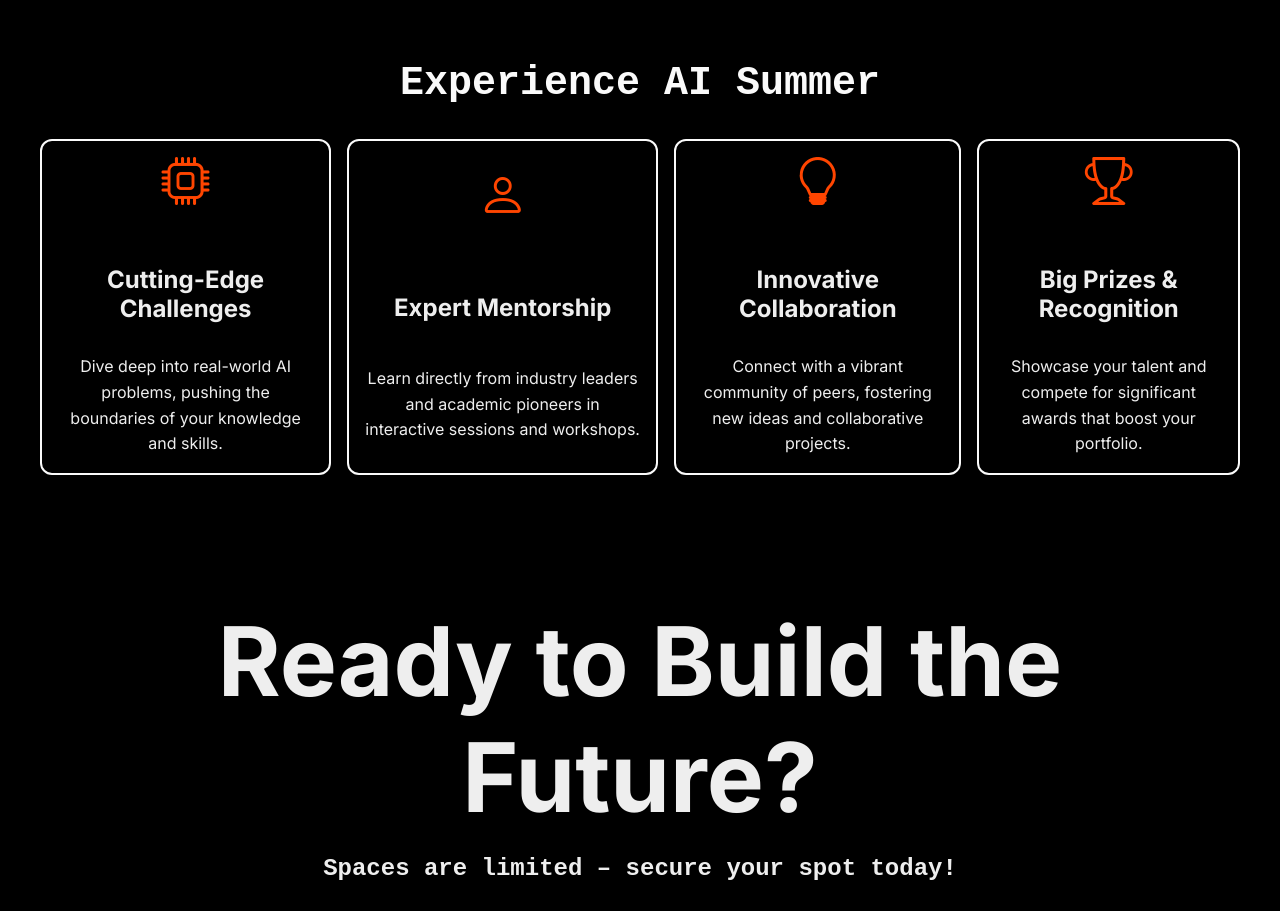
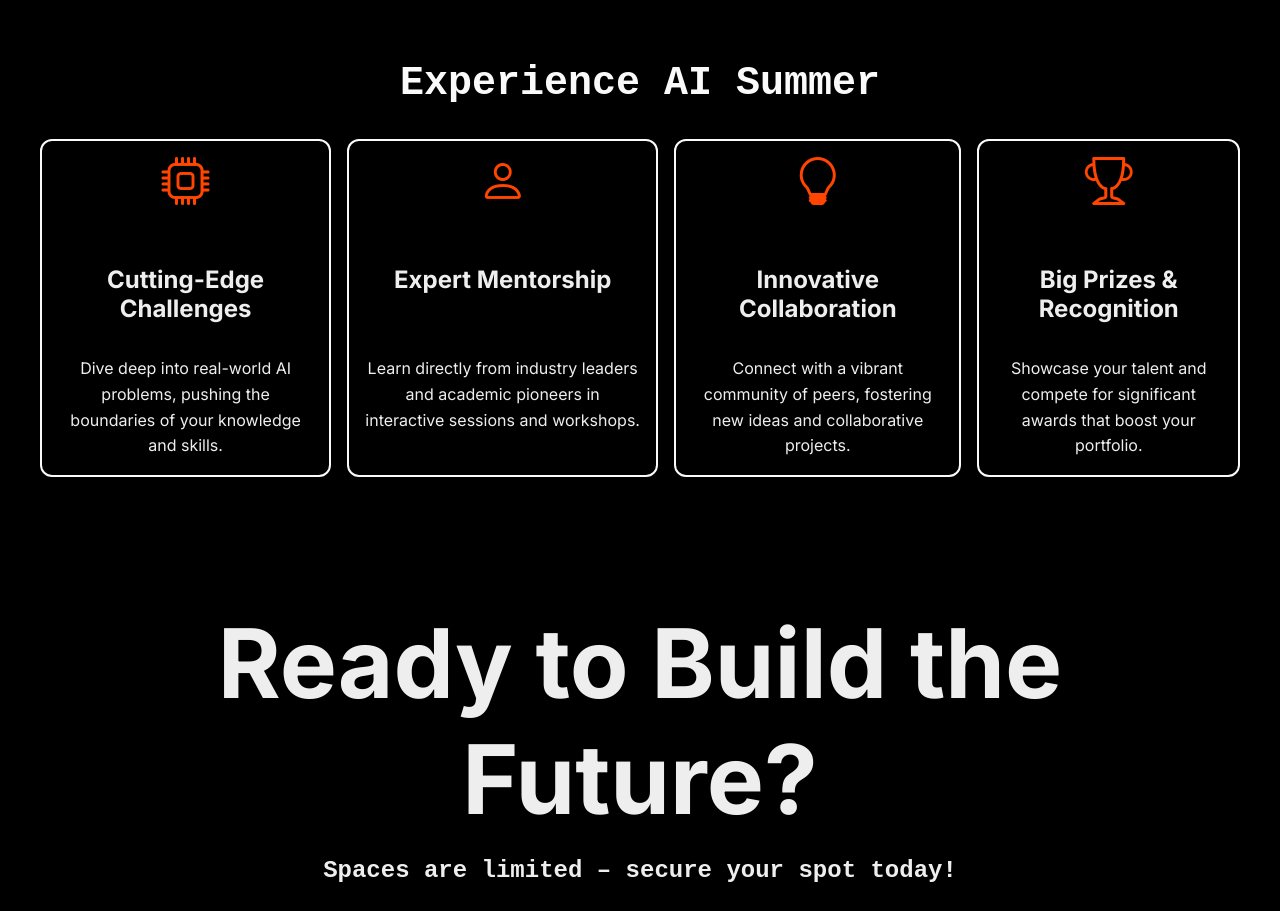
Before and after one commit to tmielniczek/hackathon-ai, a plain HTML site: page index.html in a window 1280 px wide. Shown: the part 820-1731 px from the top of the page. Drawn offline with nearby package versions, Linux system fonts and the light colour scheme.

Commit message:
Minot style fixes

```diff
--- a/assets/css/style.css
+++ b/assets/css/style.css
@@ -159,7 +159,7 @@ a {
     display: flex;
     flex-direction: column;
     align-items: center;
-    justify-content: space-evenly;
+    justify-content: flex-start;
     text-align: center;
 }
 
@@ -177,6 +177,7 @@ a {
 .feature-item h3 {
     font-size: 1.5em;
     margin-bottom: 15px;
+    height: 60px;
 }
 
 .feature-item p {
```
